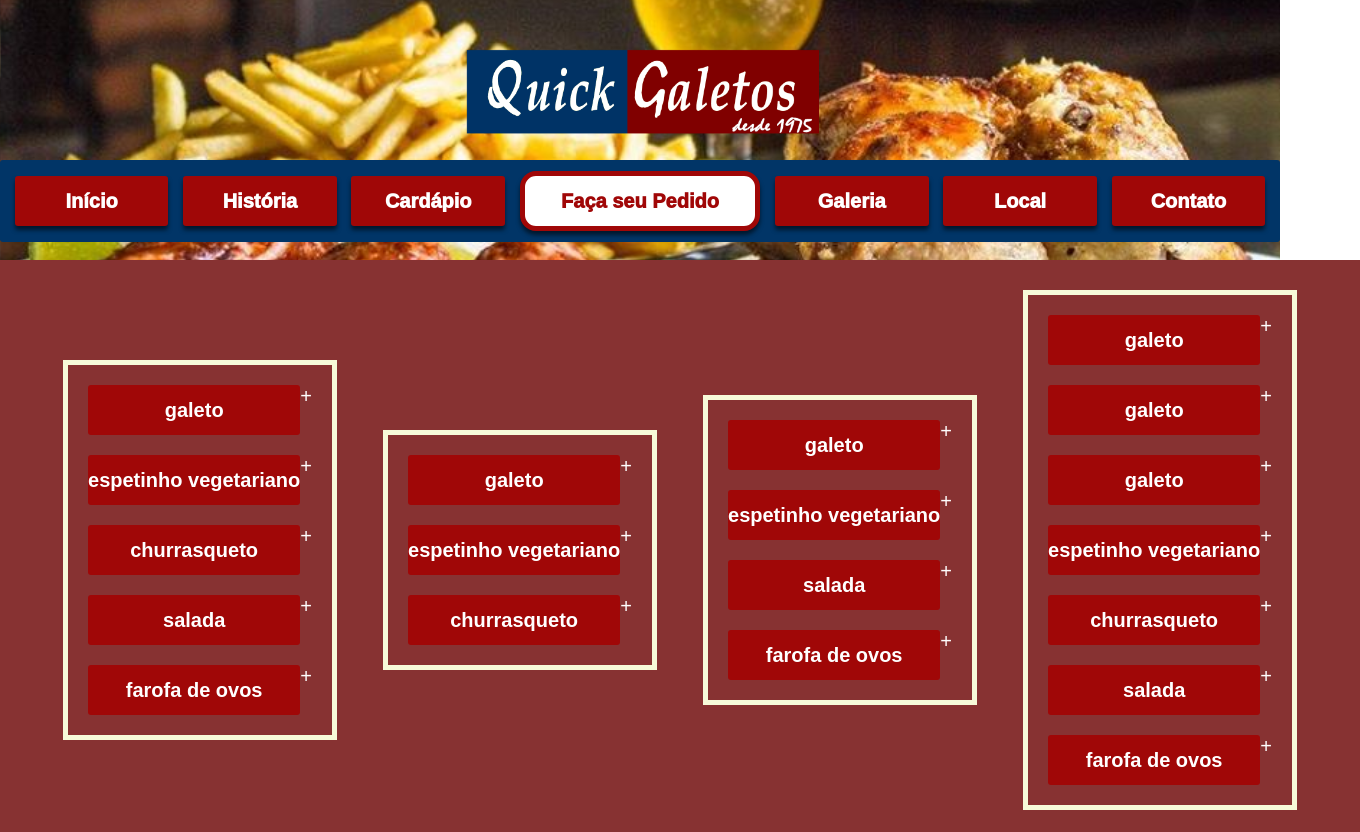
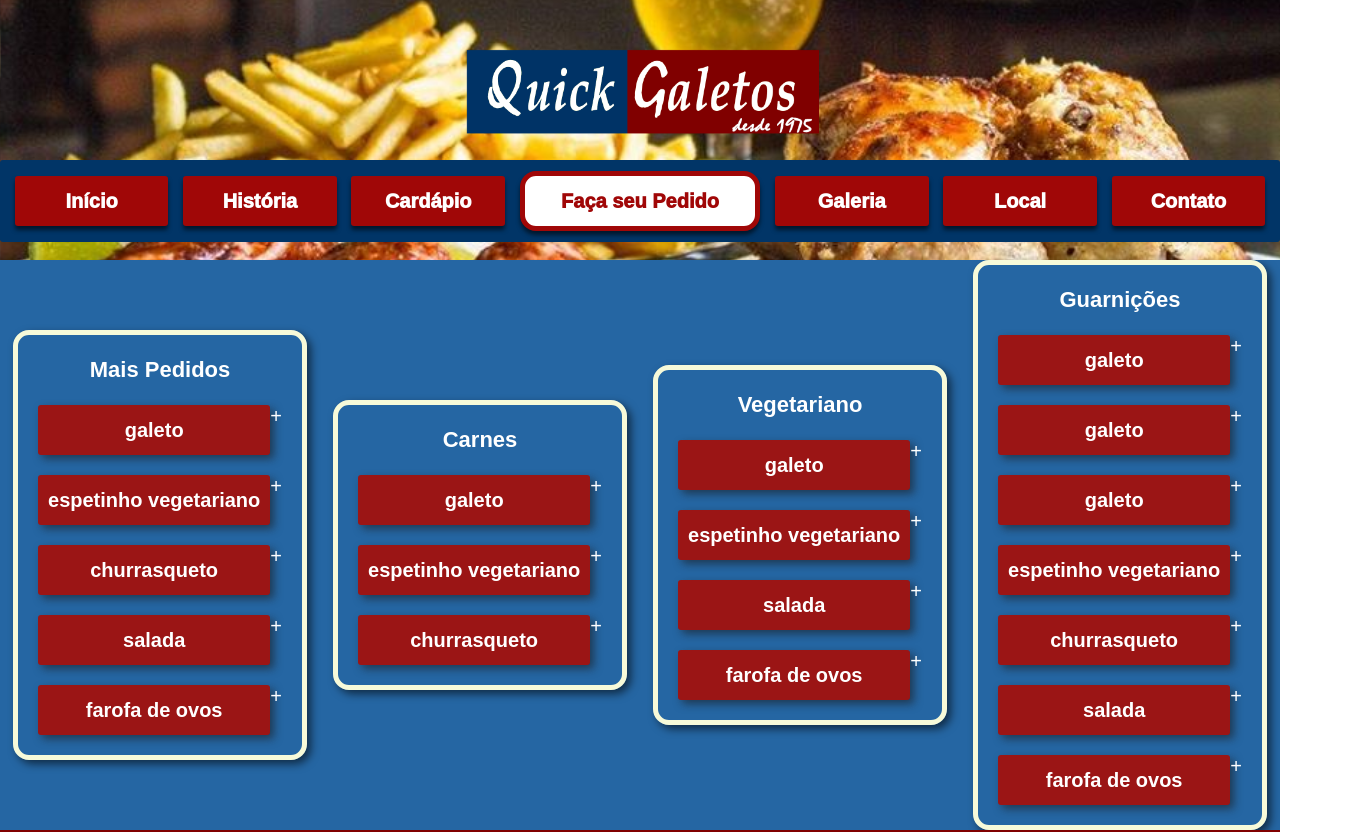
Before and after one commit to renan-tielas/quickgaletos, a React (Create React App) app: page /pedido in a window 1280 px wide. Shown: the top 832 px of the page, 1360 px wide, since content can reach past the window. Built offline with nearby package versions, Linux system fonts and the light colour scheme.

Commit message:
avanço pedidos 2108

```diff
--- a/src/Pedido/CategoriaPedido.js
+++ b/src/Pedido/CategoriaPedido.js
@@ -8,15 +8,9 @@ const CategoriaPedido = (props) => {
   return (
 
     <div className={estilo.categoria_comida_pedido}>
-{props.comidas.map((comida, i) => <ItemPedido texto={comida} key={i} />)}
+      <div   className={estilo.titulo_categoria_pedido} > {props.titulo}</div>
+      {props.comidas.map((comida, i) => <ItemPedido texto={comida} key={i} />)}
 
-
-
-{/*           '
-          <ItemPedido texto={props.comidas[1]}/>
-          <ItemPedido texto={props.comidas[2]}/>
-          <ItemPedido texto={props.comidas[3]}/>
-          <ItemPedido texto={props.comidas[4]}/> */}
     </div>
 
   );
--- a/src/Pedido/Pedido.js
+++ b/src/Pedido/Pedido.js
@@ -22,11 +22,11 @@ const Pedido = (props) => {
 
       <CategoriaPedido titulo="Mais Pedidos" numero_ped="5" comidas={["galeto", "espetinho vegetariano","churrasqueto","salada","farofa de ovos"]}>
       </CategoriaPedido>
-      <CategoriaPedido titulo="Mais Pedidos" numero_ped="4" comidas={["galeto", "espetinho vegetariano","churrasqueto"]}>
+      <CategoriaPedido titulo="Carnes" numero_ped="4" comidas={["galeto", "espetinho vegetariano","churrasqueto"]}>
       </CategoriaPedido>
-      <CategoriaPedido titulo="Mais Pedidos" numero_ped="3" comidas={["galeto", "espetinho vegetariano","salada","farofa de ovos"]}>
+      <CategoriaPedido titulo="Vegetariano" numero_ped="3" comidas={["galeto", "espetinho vegetariano","salada","farofa de ovos"]}>
       </CategoriaPedido>
-      <CategoriaPedido titulo="Mais Pedidos" numero_ped="8" comidas={["galeto","galeto","galeto", "espetinho vegetariano","churrasqueto","salada","farofa de ovos"]}>
+      <CategoriaPedido titulo="Guarnições" numero_ped="8" comidas={["galeto","galeto","galeto", "espetinho vegetariano","churrasqueto","salada","farofa de ovos"]}>
       </CategoriaPedido>
 
 
--- a/src/Pedido/pedido-estilo.module.css
+++ b/src/Pedido/pedido-estilo.module.css
@@ -164,7 +164,7 @@ body {
 
 .main_div_pedido {
 
-  padding : 1.5rem 2rem;
+  /* padding : 1rem 1rem; */
   display: block;
 /* border: pink solid 10px; */
   width: 100%;
@@ -173,7 +173,8 @@ body {
   height: auto;
 
   background: #2566a3;
-  background:#873232;
+  /* background:#873232; */
+  /* background:#c27474b6; */
 
   display: flex;
   justify-content: space-around;
@@ -218,7 +219,9 @@ body {
   cursor: pointer;
 
   background-color: #a00707;
-  background-color: #fff;
+  background-color: #a00707;
+  /* background-color: #fff; */
+  /* background:#873232; */
   border-radius: 3px;
 
   font-family: sans-serif;
@@ -229,12 +232,22 @@ body {
   align-items: center;
   justify-content: center;
   text-align: center;
+  box-shadow: 4px 4px 8px rgba(26, 26, 26, 0.57);
 
 }
-
+.titulo_categoria_pedido{
+font-size: 1.1rem;
+font-weight: 800;
+justify-self: center;
+/* box-shadow: 1px 1px 40px rgba(243, 216, 142, 0.57); */
+/* background-color: #fff6d6c2;  */
+padding: 0.1rem 0.4rem;
+/* border-radius: 40rem; */
+}
 .categoria_comida_pedido{
 
 border: rgb(247, 250, 217) solid 5px;
+border-radius: 0.8em;
 padding:1rem 1rem;
 color: #fff;
 display: grid;
@@ -243,13 +256,19 @@ grid-template-columns: repeat(auto-fill, minmax(200px, 1fr));
   /* This is better for small screens, once min() is better supported */
   /* grid-template-columns: repeat(auto-fill, minmax(min(200px, 100%), 1fr)); */
   grid-gap: 1rem;
+  box-shadow: 4px 4px 8px rgba(0, 0, 0, 0.57);
 }
 
 
 .titulo_comida_pedido{
   /* border: green solid 2px;   */
   background-color: #a00707;
+  /* background-color: #ec9898; */
+  background:#9b1515;
+  /* COR BOA COM AZUL CLARO */
+  /* background:#a81b1b; */
   width: 100%;
+  padding: 0px 10px;
 }
 
 .comida_pedido{
```
